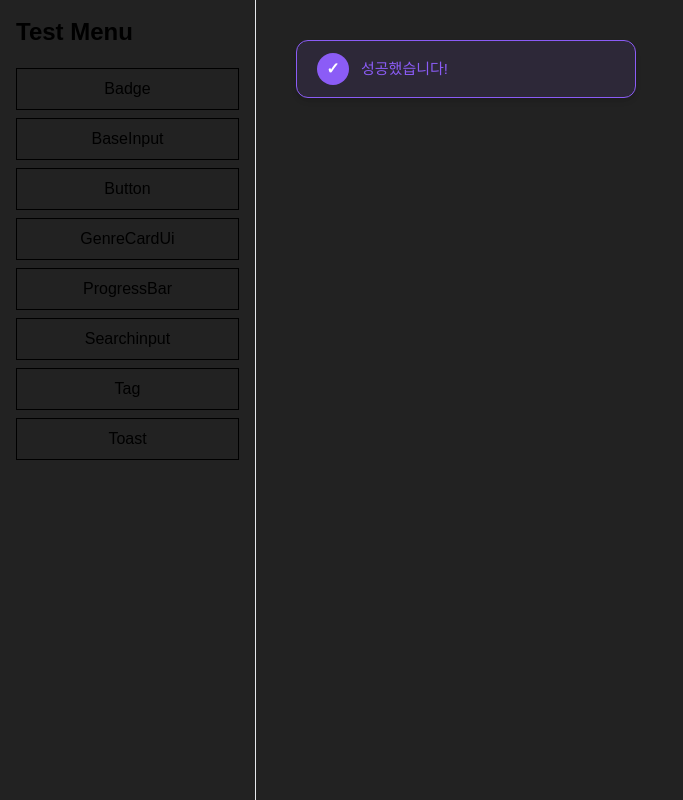
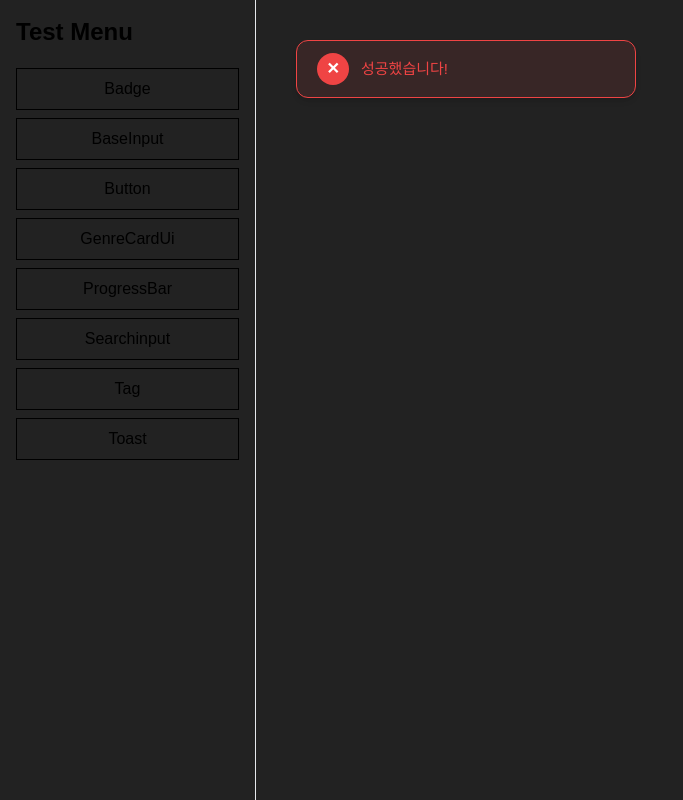
Before and after one commit to oz-union-14-team1/oz-union-fe-14-team1, a Next.js app: page /test/toast in a window 1280 px wide. Shown: the whole page, without its empty margins (0-683 px from the left). Built offline with nearby package versions, Linux system fonts and the light colour scheme.

Commit message:
feat: 토스트컴포넌트 수정 (#20)

```diff
--- a/src/app/test/toast/page.tsx
+++ b/src/app/test/toast/page.tsx
@@ -3,8 +3,7 @@ import Toast from '@/components/common/toast/Toast'
 export default function Home() {
   return (
     <div>
-      {/* 아래처럼 내용을 채우면 'missing' 에러가 사라집니다 */}
-      <Toast type="success" message="성공했습니다!" />
+      <Toast type="error" message="성공했습니다!" />
     </div>
   )
 }
--- a/src/components/common/toast/Toast.tsx
+++ b/src/components/common/toast/Toast.tsx
@@ -37,7 +37,7 @@ const Toast = ({ type, message }: ToastProps) => {
     >
       {/* 아이콘 영역 */}
       <div
-        className={`flex h-8 w-8 items-center justify-center rounded-full font-bold text-white ${style.iconBg}`}
+        className={`flex h-8 w-8 items-center justify-center rounded-full font-bold text-white ${style.iconBg} ${style.iconBg}`}
       >
         {style.icon}
       </div>
```
